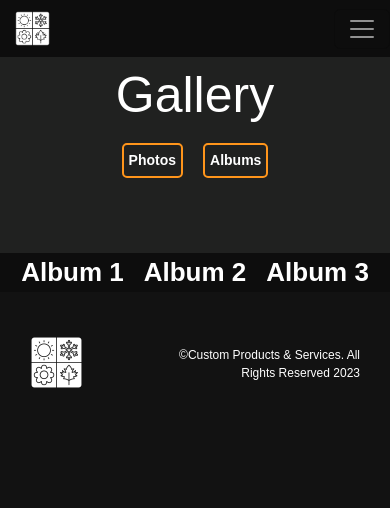
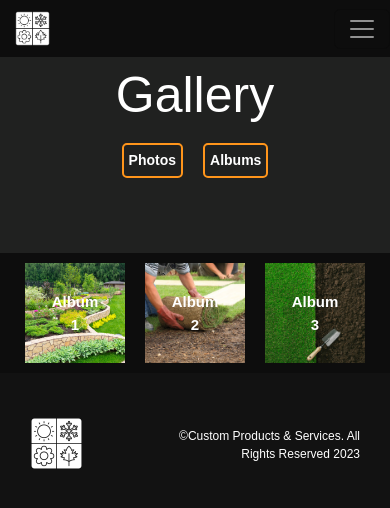
Before and after one commit to MikeAtwood/custom-products, a React (Vite) app: page /gallery in a window 390 px wide. Both pictures are taken after a click on the button "Photos". Shown: the top 508 px of the page. Built offline with nearby package versions, Linux system fonts and the light colour scheme.

Commit message:
updated album-button/styling

```diff
--- a/src/Gallery.css
+++ b/src/Gallery.css
@@ -91,21 +91,39 @@ h1 {
 
     }
 
+    .album-collection {
+        background-color: #0d0d0d;
+    }
+
     .album-list {
         display: flex;
+        flex-wrap: wrap;
         position: relative;
         justify-content: center;
         align-items: center;
         flex-direction: row;
-        font-size: 26px;
+        font-size: 15px;
     }
 
-    .album-collection {
-        background-color: #0d0d0d;
+    .album-item {
+        position: relative;
+        margin: 10px;
+        cursor: pointer;
+    }
+
+    .album-button {
+        width: 100px;
+        height: 100px;
+        object-fit: cover;
     }
 
     .album-name {
-        margin: 10px;
+        position: absolute;
+        top: 50%;
+        left: 50%;
+        transform: translate(-50%, -50%);
+        color: white;
         font-weight: bold;
+        text-align: center;
     }
 }
--- a/src/components/Albums.jsx
+++ b/src/components/Albums.jsx
@@ -38,6 +38,7 @@ const Albums = () => {
                     className={`album-item ${selectedAlbum === album ? 'selected' : ''}`}
                     onClick={() => handleAlbumClick(album)}
                     >
+                        <img src={album.photos[0]} alt={album.name} className='album-button' />
                         <span className='album-name'>{album.name}</span>
                     </div>
                 ))}
```
